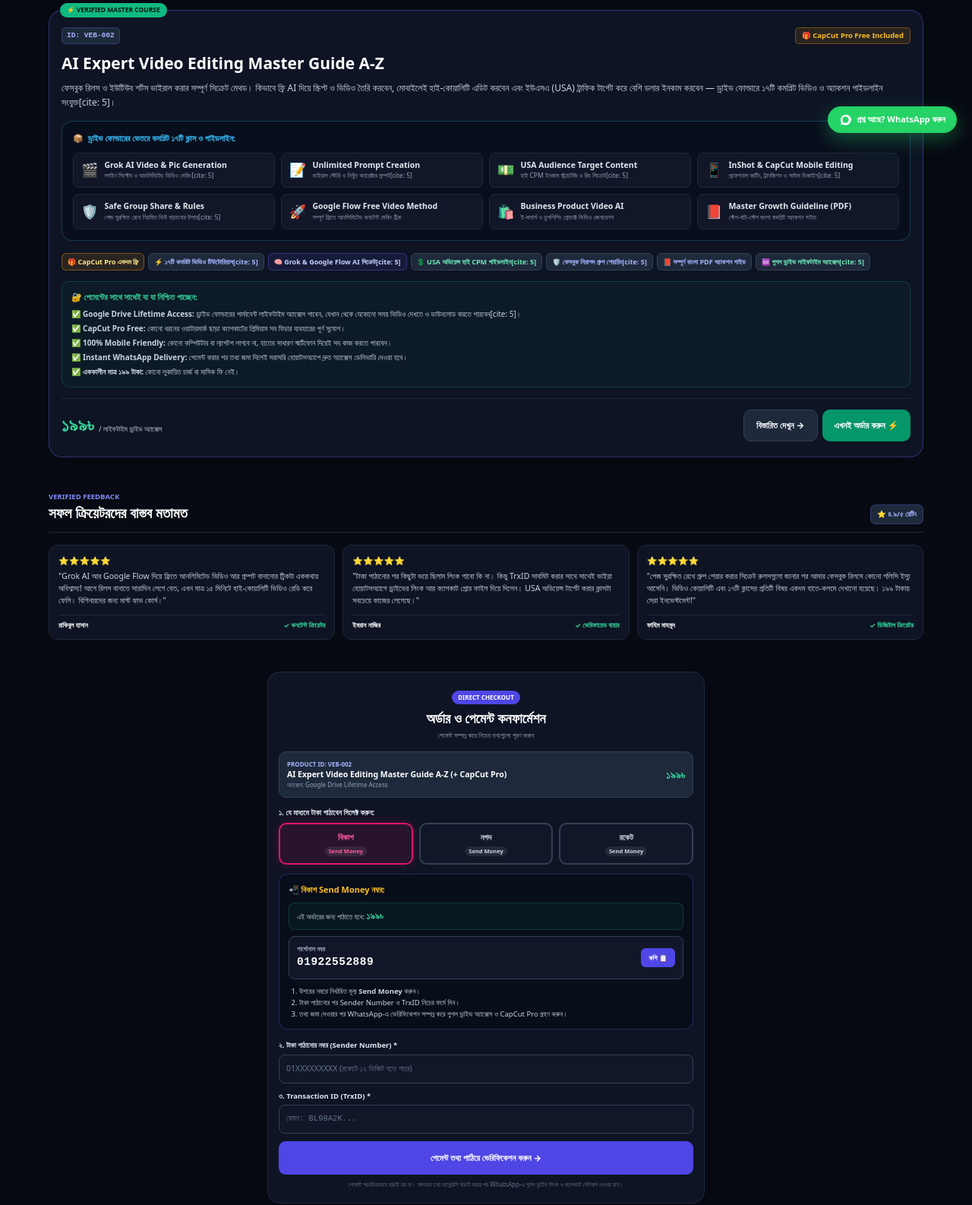
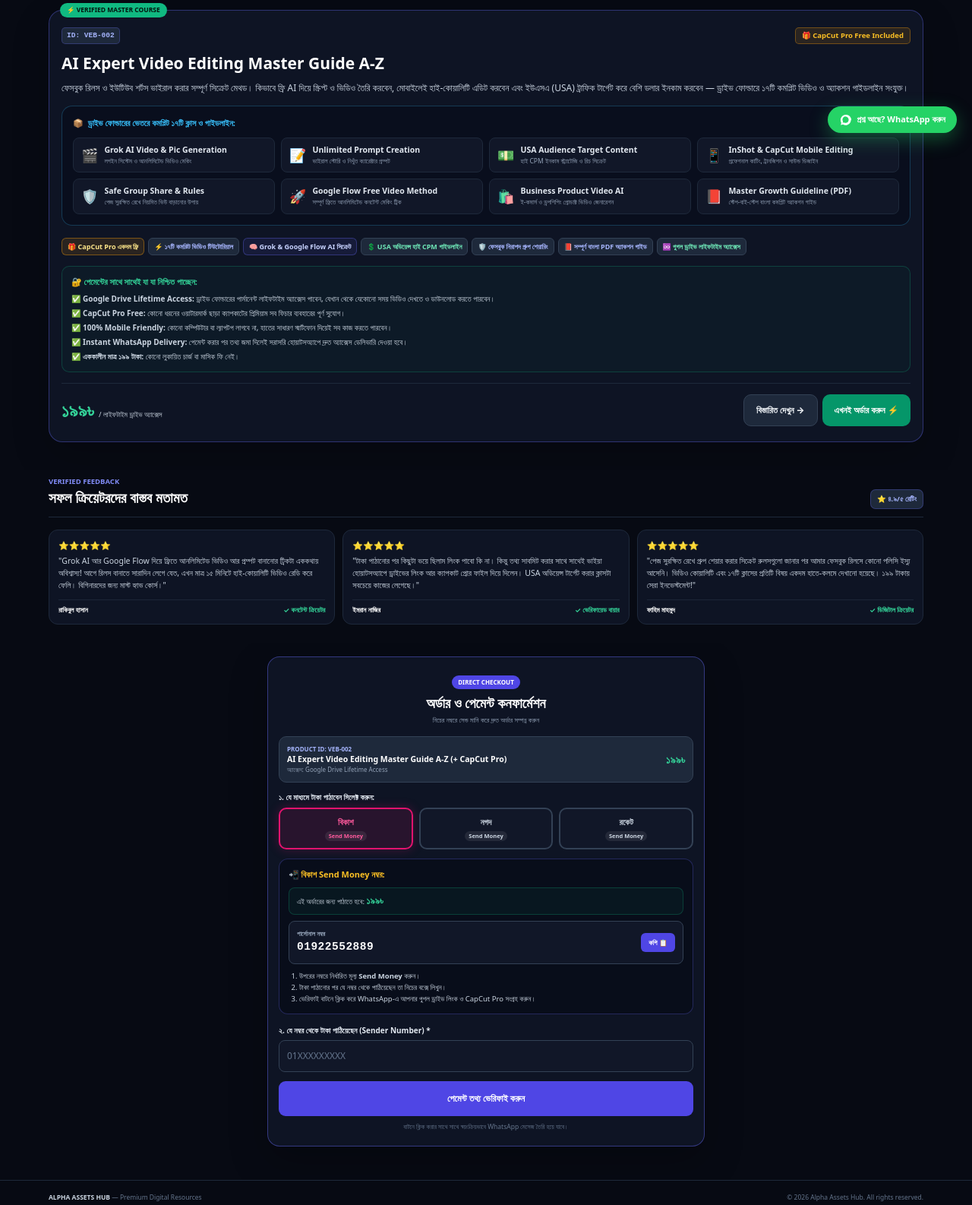
Before and after one commit to mehedihasan-2027/Alpha-Assets-Hub-Vid, a plain HTML site: page index.html in a window 1280 px wide. Shown: the part 601-2187 px from the top of the page at 76% size. Drawn offline with Linux system fonts and the light colour scheme.

Commit message:
Update index.html

```diff
--- a/index.html
+++ b/index.html
@@ -351,9 +351,9 @@
     /* Checkout */
     .checkout-section { padding: 18px 0 44px; content-visibility: auto; contain-intrinsic-size: 1px 640px; }
     .checkout-card {
-      padding: 18px 14px; border: 1px solid #1e293b;
+      padding: 18px 14px; border: 1.5px solid rgba(99, 102, 241, 0.45);
       border-radius: 16px; background: #0e1424;
-      box-shadow: 0 18px 50px rgba(0, 0, 0, 0.16);
+      box-shadow: 0 18px 50px rgba(0, 0, 0, 0.25);
     }
     .checkout-header { margin-bottom: 14px; text-align: center; }
     .checkout-label {
@@ -430,15 +430,15 @@
     .payment-steps { padding-left: 14px; color: #cbd5e1; font-size: 9.5px; line-height: 1.6; }
 
     /* Form */
-    .form-group { margin-bottom: 10px; }
-    .form-label { display: block; margin-bottom: 4px; color: #e2e8f0; font-size: 9.5px; font-weight: 700; }
+    .form-group { margin-bottom: 12px; }
+    .form-label { display: block; margin-bottom: 5px; color: #e2e8f0; font-size: 10px; font-weight: 800; }
     .form-control {
-      width: 100%; min-height: 38px; padding: 0 9px;
-      border: 1px solid #334155; border-radius: 8px; outline: none;
-      background: #111728; color: #fff; font-size: 10.5px;
+      width: 100%; min-height: 42px; padding: 0 10px;
+      border: 1.5px solid #334155; border-radius: 8px; outline: none;
+      background: #111728; color: #fff; font-size: 12px;
       transition: border-color 0.15s ease, box-shadow 0.15s ease;
     }
-    .form-control:focus { border-color: #6366f1; box-shadow: 0 0 0 2px rgba(99, 102, 241, 0.12); }
+    .form-control:focus { border-color: #6366f1; box-shadow: 0 0 0 2px rgba(99, 102, 241, 0.15); }
     .form-control::placeholder { color: #64748b; }
     .form-error {
       padding: 7px 9px; margin: 3px 0 7px;
@@ -447,13 +447,13 @@
       color: #fb7185; font-size: 9px; font-weight: 700;
     }
     .submit-btn {
-      width: 100%; min-height: 44px; border-radius: 9px;
-      background: #4f46e5; color: #fff; font-size: 11px;
-      font-weight: 800; transition: background 0.15s ease;
-    }
-    .submit-btn:hover:not(:disabled) { background: #6366f1; }
+      width: 100%; min-height: 46px; border-radius: 9px;
+      background: #4f46e5; color: #fff; font-size: 12px;
+      font-weight: 900; transition: background 0.15s ease, transform 0.15s ease;
+    }
+    .submit-btn:hover:not(:disabled) { background: #6366f1; transform: translateY(-1px); }
     .submit-btn:disabled { opacity: 0.65; }
-    .form-note { margin-top: 7px; text-align: center; color: #64748b; font-size: 8px; line-height: 1.5; }
+    .form-note { margin-top: 8px; text-align: center; color: #64748b; font-size: 8.5px; line-height: 1.5; }
 
     /* Success Card */
     .success-card {
@@ -695,7 +695,7 @@
           </h3>
 
           <p class="product-description">
-            ফেসবুক রিলস ও ইউটিউব শর্টস ভাইরাল করার সম্পূর্ণ সিক্রেট মেথড। কিভাবে ফ্রি AI দিয়ে স্ক্রিপ্ট ও ভিডিও তৈরি করবেন, মোবাইলেই হাই-কোয়ালিটি এডিট করবেন এবং ইউএসএ (USA) ট্রাফিক টার্গেট করে বেশি ডলার ইনকাম করবেন — ড্রাইভ ফোল্ডারে ১৭টি কমপ্লিট ভিডিও ও অ্যাকশন গাইডলাইন সংযুক্ত[cite: 5]।
+            ফেসবুক রিলস ও ইউটিউব শর্টস ভাইরাল করার সম্পূর্ণ সিক্রেট মেথড। কিভাবে ফ্রি AI দিয়ে স্ক্রিপ্ট ও ভিডিও তৈরি করবেন, মোবাইলেই হাই-কোয়ালিটি এডিট করবেন এবং ইউএসএ (USA) ট্রাফিক টার্গেট করে বেশি ডলার ইনকাম করবেন — ড্রাইভ ফোল্ডারে ১৭টি কমপ্লিট ভিডিও ও অ্যাকশন গাইডলাইন সংযুক্ত।
           </p>
 
           <!-- Module Syllabus Box -->
@@ -708,35 +708,35 @@
                 <span class="folder-icon">🎬</span>
                 <div>
                   <div class="folder-name">Grok AI Video & Pic Generation</div>
-                  <div class="folder-count">লগইন সিস্টেম ও আনলিমিটেড ভিডিও মেকিং[cite: 5]</div>
+                  <div class="folder-count">লগইন সিস্টেম ও আনলিমিটেড ভিডিও মেকিং</div>
                 </div>
               </div>
               <div class="folder-item">
                 <span class="folder-icon">📝</span>
                 <div>
                   <div class="folder-name">Unlimited Prompt Creation</div>
-                  <div class="folder-count">ভাইরাল স্টোরি ও নিখুঁত ক্যারেক্টার প্রম্পট[cite: 5]</div>
+                  <div class="folder-count">ভাইরাল স্টোরি ও নিখুঁত ক্যারেক্টার প্রম্পট</div>
                 </div>
               </div>
               <div class="folder-item">
                 <span class="folder-icon">💵</span>
                 <div>
                   <div class="folder-name">USA Audience Target Content</div>
-                  <div class="folder-count">হাই CPM ইনকাম স্ট্র্যাটেজি ও রিচ সিক্রেট[cite: 5]</div>
+                  <div class="folder-count">হাই CPM ইনকাম স্ট্র্যাটেজি ও রিচ সিক্রেট</div>
                 </div>
               </div>
               <div class="folder-item">
                 <span class="folder-icon">📱</span>
                 <div>
                   <div class="folder-name">InShot & CapCut Mobile Editing</div>
-                  <div class="folder-count">প্রফেশনাল কাটিং, ট্রানজিশন ও সাউন্ড ডিজাইন[cite: 5]</div>
+                  <div class="folder-count">প্রফেশনাল কাটিং, ট্রানজিশন ও সাউন্ড ডিজাইন</div>
                 </div>
               </div>
               <div class="folder-item">
                 <span class="folder-icon">🛡️</span>
                 <div>
                   <div class="folder-name">Safe Group Share & Rules</div>
-                  <div class="folder-count">পেজ সুরক্ষিত রেখে নিয়মিত ভিউ বাড়ানোর উপায়[cite: 5]</div>
+                  <div class="folder-count">পেজ সুরক্ষিত রেখে নিয়মিত ভিউ বাড়ানোর উপায়</div>
                 </div>
               </div>
               <div class="folder-item">
@@ -769,22 +769,22 @@
               🎁 CapCut Pro একদম ফ্রি
             </span>
             <span class="feature-tag">
-              ⚡ ১৭টি কমপ্লিট ভিডিও টিউটোরিয়াল[cite: 5]
+              ⚡ ১৭টি কমপ্লিট ভিডিও টিউটোরিয়াল
             </span>
             <span class="feature-tag highlight">
-              🧠 Grok & Google Flow AI সিক্রেট[cite: 5]
+              🧠 Grok & Google Flow AI সিক্রেট
             </span>
             <span class="feature-tag green">
-              💲 USA অডিয়েন্স হাই CPM গাইডলাইন[cite: 5]
+              💲 USA অডিয়েন্স হাই CPM গাইডলাইন
             </span>
             <span class="feature-tag">
-              🛡️ ফেসবুক নিরাপদ গ্রুপ শেয়ারিং[cite: 5]
+              🛡️ ফেসবুক নিরাপদ গ্রুপ শেয়ারিং
             </span>
             <span class="feature-tag">
               📕 সম্পূর্ণ বাংলা PDF অ্যাকশন গাইড
             </span>
             <span class="feature-tag green">
-              ♾️ গুগল ড্রাইভ লাইফটাইম অ্যাক্সেস[cite: 5]
+              ♾️ গুগল ড্রাইভ লাইফটাইম অ্যাক্সেস
             </span>
           </div>
 
@@ -795,7 +795,7 @@
             </div>
             <ul class="trust-list">
               <li>
-                ✅ <strong>Google Drive Lifetime Access:</strong> ড্রাইভ ফোল্ডারের পার্মানেন্ট লাইফটাইম অ্যাক্সেস পাবেন, যেখান থেকে যেকোনো সময় ভিডিও দেখতে ও ডাউনলোড করতে পারবেন[cite: 5]।
+                ✅ <strong>Google Drive Lifetime Access:</strong> ড্রাইভ ফোল্ডারের পার্মানেন্ট লাইফটাইম অ্যাক্সেস পাবেন, যেখান থেকে যেকোনো সময় ভিডিও দেখতে ও ডাউনলোড করতে পারবেন।
               </li>
               <li>
                 ✅ <strong>CapCut Pro Free:</strong> কোনো ধরনের ওয়াটারমার্ক ছাড়া ক্যাপকাটের প্রিমিয়াম সব ফিচার ব্যবহারের পূর্ণ সুযোগ।
@@ -875,7 +875,7 @@
             <div>
               <div class="review-stars">⭐⭐⭐⭐⭐</div>
               <p class="review-text">
-                "টাকা পাঠানোর পর কিছুটা ভয়ে ছিলাম লিংক পাবো কি না। কিন্তু TrxID সাবমিট করার সাথে সাথেই ভাইয়া হোয়াটসঅ্যাপে ড্রাইভের লিংক আর ক্যাপকাট প্রোর ফাইল দিয়ে দিলেন। USA অডিয়েন্স টার্গেট করার ক্লাসটা সবচেয়ে কাজের লেগেছে।"
+                "টাকা পাঠানোর পর কিছুটা ভয়ে ছিলাম লিংক পাবো কি না। কিন্তু তথ্য সাবমিট করার সাথে সাথেই ভাইয়া হোয়াটসঅ্যাপে ড্রাইভের লিংক আর ক্যাপকাট প্রোর ফাইল দিয়ে দিলেন। USA অডিয়েন্স টার্গেট করার ক্লাসটা সবচেয়ে কাজের লেগেছে।"
               </p>
             </div>
             <div class="review-author">
@@ -915,7 +915,7 @@
               অর্ডার ও পেমেন্ট কনফার্মেশন
             </h2>
             <p>
-              পেমেন্ট সম্পন্ন করে নিচের তথ্যগুলো পূরণ করুন
+              নিচের নম্বরে সেন্ড মানি করে দ্রুত অর্ডার সম্পন্ন করুন
             </p>
           </div>
 
@@ -989,10 +989,10 @@
                 উপরের নম্বরে নির্ধারিত মূল্য <strong>Send Money</strong> করুন।
               </li>
               <li>
-                টাকা পাঠানোর পর Sender Number ও TrxID নিচের ফর্মে দিন।
+                টাকা পাঠানোর পর যে নম্বর থেকে পাঠিয়েছেন তা নিচের বক্সে লিখুন।
               </li>
               <li>
-                তথ্য জমা দেওয়ার পর WhatsApp-এ ভেরিফিকেশন সম্পন্ন করে গুগল ড্রাইভ অ্যাক্সেস ও CapCut Pro গ্রহণ করুন।
+                ভেরিফাই বাটনে ক্লিক করে WhatsApp-এ আপনার গুগল ড্রাইভ লিংক ও CapCut Pro সংগ্রহ করুন।
               </li>
             </ol>
 
@@ -1006,12 +1006,13 @@
           >
             <input type="hidden" id="paymentMethod" value="bKash">
 
+            <!-- Sender Phone Number Only -->
             <div class="form-group">
               <label
                 for="senderNumber"
                 class="form-label"
               >
-                ২. টাকা পাঠানোর নম্বর (Sender Number) *
+                ২. যে নম্বর থেকে টাকা পাঠিয়েছেন (Sender Number) *
               </label>
               <input
                 type="tel"
@@ -1020,30 +1021,8 @@
                 inputmode="numeric"
                 autocomplete="tel"
                 maxlength="12"
-                placeholder="01XXXXXXXXX (রকেটে ১২ ডিজিট হতে পারে)"
+                placeholder="01XXXXXXXXX"
                 required
-              >
-            </div>
-
-            <div class="form-group">
-              <label
-                for="trxId"
-                class="form-label"
-              >
-                ৩. Transaction ID (TrxID) *
-              </label>
-              <input
-                type="text"
-                id="trxId"
-                class="form-control"
-                autocomplete="off"
-                autocapitalize="characters"
-                spellcheck="false"
-                minlength="6"
-                maxlength="80"
-                placeholder="যেমন: BL98A2K..."
-                required
-                style="text-transform:uppercase;font-family:monospace;"
               >
             </div>
 
@@ -1059,11 +1038,11 @@
               id="submitOrderBtn"
               class="submit-btn"
             >
-              পেমেন্ট তথ্য পাঠিয়ে ভেরিফিকেশন করুন →
+              পেমেন্ট তথ্য ভেরিফাই করুন
             </button>
 
             <div class="form-note">
-              পেমেন্ট স্বয়ংক্রিয়ভাবে যাচাই হয় না। আপনার তথ্য ম্যানুয়ালি যাচাই করার পর WhatsApp-এ গুগল ড্রাইভ লিংক ও ক্যাপকাট সেটআপ দেওয়া হবে।
+              বাটনে ক্লিক করার সাথে সাথে স্বয়ংক্রিয়ভাবে WhatsApp মেসেজ তৈরি হয়ে যাবে।
             </div>
           </form>
 
@@ -1084,7 +1063,7 @@
               <span id="confirmedOrderId" class="order-id"></span>
             </div>
             <p class="success-message">
-              আপনার অর্ডারের তথ্য সফলভাবে গৃহীত হয়েছে। কয়েক সেকেন্ডের মধ্যে আপনাকে WhatsApp-এ নিয়ে যাওয়া হচ্ছে অথবা নিচের বাটনে ক্লিক করে সরাসরি ড্রাইভ লিংক সংগ্রহ করুন।
+              আপনার পেমেন্ট তথ্য গ্রহণ করা হয়েছে। আপনাকে সরাসরি WhatsApp-এ নিয়ে যাওয়া হচ্ছে অথবা নিচের বাটনে ক্লিক করে ড্রাইভ লিংক সংগ্রহ করুন।
             </p>
             <a
               id="directWhatsappLink"
@@ -1093,7 +1072,7 @@
               rel="noopener noreferrer"
               class="whatsapp-link"
             >
-              💬 WhatsApp-এ TrxID পাঠিয়ে ড্রাইভ লিংক নিন ↗
+              💬 WhatsApp-এ মেসেজ পাঠিয়ে ড্রাইভ লিংক নিন ↗
             </a>
           </div>
 
@@ -1247,7 +1226,7 @@
 
           <h4>ডেলিভারি প্রসেস:</h4>
           <p>
-            পেমেন্ট সম্পন্ন করার পর TrxID সাবমিট করলেই স্বয়ংক্রিয়ভাবে হোয়াটসঅ্যাপে মেসেজ চলে যাবে এবং তাৎক্ষণিকভাবে গুগল ড্রাইভ লিংক ও ক্যাপকাটের সেটআপ গাইড প্রোভাইড করা হবে।
+            পেমেন্ট সম্পন্ন করার পর যে নম্বর থেকে টাকা পাঠিয়েছেন তা সাবমিট করলেই স্বয়ংক্রিয়ভাবে হোয়াটসঅ্যাপে মেসেজ চলে যাবে এবং তাৎক্ষণিকভাবে গুগল ড্রাইভ লিংক ও ক্যাপকাটের সেটআপ গাইড প্রোভাইড করা হবে।
           </p>
         `
       }
@@ -1472,7 +1451,6 @@
 
       const paymentMethod = document.getElementById("paymentMethod").value;
       const senderNumber = normalizePhone(document.getElementById("senderNumber").value);
-      const trxId = document.getElementById("trxId").value.trim().replace(/\s+/g, "").toUpperCase();
 
       const senderPhoneRegex = /^01[3-9]\d{8,9}$/;
       if (!senderPhoneRegex.test(senderNumber)) {
@@ -1480,17 +1458,12 @@
         return;
       }
 
-      if (trxId.length < 6) {
-        showFormError("দয়া করে সঠিক Transaction ID (TrxID) দিন।");
-        return;
-      }
-
       const product = PRODUCTS[activeProductId] || PRODUCTS["VEB-002"];
       const uniqueOrderId = generateUniqueOrderId();
 
       submissionLocked = true;
       button.disabled = true;
-      button.innerHTML = "অর্ডার রিকোয়েস্ট প্রস্তুত হচ্ছে...";
+      button.innerHTML = "পেমেন্ট তথ্য যাচাই হচ্ছে...";
 
       /* META PURCHASE TRACKING */
       if (typeof fbq === "function") {
@@ -1511,7 +1484,6 @@
         amount: `${product.amount} BDT`,
         paymentMethod: paymentMethod,
         senderNumber: senderNumber,
-        trxId: trxId,
         timestamp: new Date().toISOString(),
         source: "alphaassetshub-vid.vercel.app"
       };
@@ -1523,8 +1495,7 @@
 প্রোডাক্ট: ${product.name}
 মূল্য: ${product.amount} BDT
 পেমেন্ট মেথড: ${paymentMethod}
-Payment TrxID: ${trxId}
-টাকা পাঠানোর নম্বর: ${senderNumber}
+যে নম্বর থেকে টাকা পাঠিয়েছি: ${senderNumber}
 
 দয়া করে আমার "Google Drive Lifetime Access Link" এবং CapCut Pro ফাইলটি পাঠিয়ে দিন।`;
 
@@ -1545,15 +1516,15 @@
         successCard.classList.remove("hidden");
         successCard.scrollIntoView({ behavior: "smooth", block: "center" });
 
-        // Auto redirect to WhatsApp after 1.8 seconds
+        // Ensure Pixel fires completely before redirect
         setTimeout(() => {
           window.location.href = finalWaUrl;
-        }, 1800);
+        }, 1000);
 
       } catch (error) {
         submissionLocked = false;
         button.disabled = false;
-        button.innerHTML = "পেমেন্ট তথ্য পাঠিয়ে ভেরিফিকেশন করুন →";
+        button.innerHTML = "পেমেন্ট তথ্য ভেরিফাই করুন";
         showFormError("সাময়িক সমস্যা হয়েছে। সরাসরি WhatsApp-এ যোগাযোগ করুন।");
       }
     }
@@ -1563,11 +1534,7 @@
       this.value = this.value.replace(/\D/g, "").slice(0, 12);
     });
 
-    document.getElementById("trxId").addEventListener("input", function () {
-      this.value = this.value.replace(/\s+/g, "").toUpperCase().slice(0, 80);
-    });
-
-    /* INITIAL PRODUCT SETUP (UI ONLY - ZERO FAKE EVENTS) */
+    /* INITIAL PRODUCT SETUP */
     (function initProductUI() {
       const product = PRODUCTS["VEB-002"];
       activeProductId = product.id;
```
